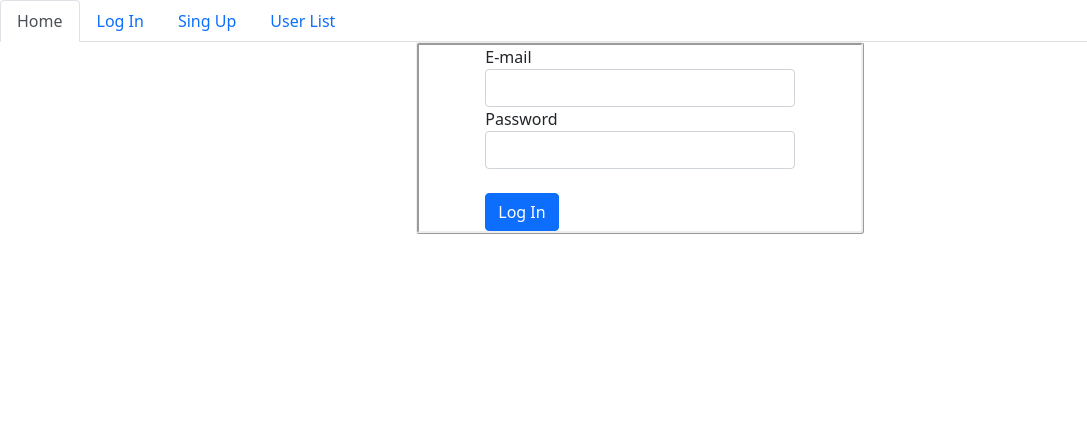
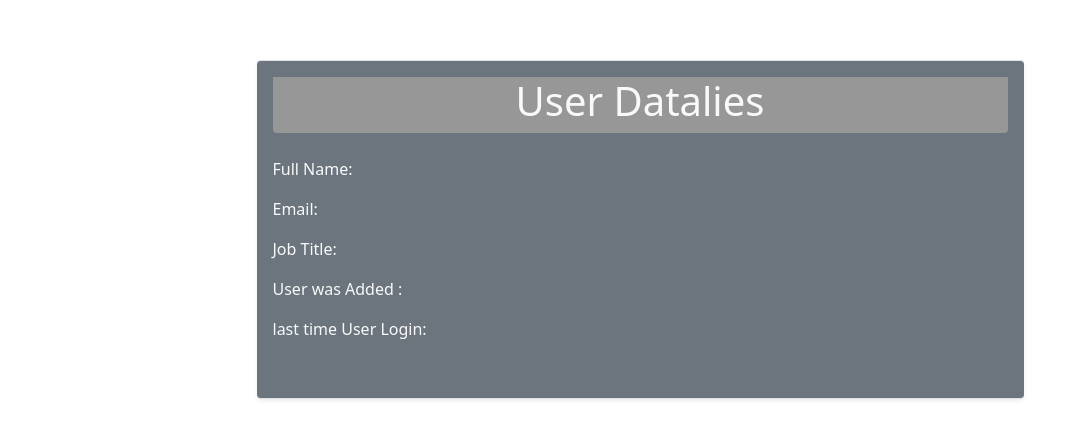
Before and after one commit to artelligence-fidel/proyecto-one, a React (Create React App) app: page /login-user in a window 1280 px wide. Shown: the top 438 px of the page, without its empty margins (0-1087 px from the left). Built offline with nearby package versions, Linux system fonts and the light colour scheme.

Commit message:
creado el servicio delete User

```diff
--- a/src/App.js
+++ b/src/App.js
@@ -2,18 +2,20 @@
 // Neceita mas modificaciones
 import React from 'react';
 //import UsoDeMoment from "./component/UsoDeMoment"
-
+/*
 import { BrowserRouter, Switch,Route } from 'react-router-dom';
 import Home from './pages/Home';
 import RegisterForm from './component/RegisterForm';
 import Login from './component/Login';
 import UserList from './pages/UserList';
 import Layout from './component/Layout'
-import 'bootstrap/dist/css/bootstrap.css'
+import 'bootstrap/dist/css/bootstrap.css'*/
+import User from './component/User'
 function App() {
 
   return (
-
+    <User/>
+/*
 
     // este es es el enrrutador
       <BrowserRouter>
@@ -28,7 +30,7 @@ function App() {
         </Layout>
   </BrowserRouter>
 
-
+     */
 
   );
 
--- a/src/component/Login.js
+++ b/src/component/Login.js
@@ -15,17 +15,13 @@ export default function Login(){
 
   const history = useHistory();
 
-  const m = moment();
+  const date = moment();
 
   //esta funcion es para regresar a la url que quiero que regrese
 
   function handleClick() {
     history.push("/list-of-users");
   }
-
-
-
-
 
 
       ///funcion (onSubmit) es para comprobar que el email y el password que se  esta  entrado por el form , este dentro de la lista de usuarios
@@ -36,7 +32,7 @@ export default function Login(){
         if(user) {
           //y act acutalisa la hora de inicio de sesion y el dia de la mismay los guarda
 
-              user.userLoggedIn = m.format('dddd DD MMMM YYYY   HH:mm:ss')
+              user.userLoggedIn = date.format('dddd DD MMMM YYYY   HH:mm:ss')
               localStorage.setItem('localStorageUserList',JSON.stringify(userList))
 
               return handleClick();//en caso que se cumple la condicion entonses me redirecciona para la lita de usuarios
--- a/src/component/User.js
+++ b/src/component/User.js
@@ -1,16 +1,24 @@
 import React from 'react'
-
-
+import 'bootstrap/dist/css/bootstrap.css'
+import './style/User.css'
+import GetUser from '../servises/GetUser'
 class User extends React.Component{
     render(){
         return(
             <React.Fragment>
-                <div><h1>User</h1></div>
-                <div><span>Full Name: Lester </span>
-                     <span>Email:lester14904@gmail.com</span>
-                     <span>Job Title:Software Engeenier</span>
-                     <span>User was Added : Software Engeenier</span>
-                     <span>last time User Login: Software Engeenier</span>
+                <div>
+                    <div className=' u-section-1 border-top border-bottom shadow-sm p-3 mb-5  rounded bg-secondary'>
+                        <div className='d-flex justify-content-center mb-4 headerUser rounded-bottom'>
+                            <h1 className='text-light'>User Datalies</h1>
+                         </div>
+                            <div>
+                                <span className='fw-normal d-flex flex-column bd-highlight mb-3 text-light'>Full Name: {GetUser.fullName} </span>
+                                <span className='fw- d-flex flex-column bd-highlight mb-3 text-light'>Email: {this.props.email}</span>
+                                <span className='fw-normal d-flex flex-column bd-highlight mb-3 text-light'>Job Title: {this.props.jobTitle}</span>
+                                <span className='fw-normal d-flex flex-column bd-highlight mb-3 text-light'>User was Added :{this.props.userAdded}</span>
+                                <span className='fw-normal d-flex flex-column bd-highlight mb-3 text-light'>last time User Login: {this.props.userLoggedIn}</span>
+                             </div>
+                    </div>
                 </div>
             </React.Fragment>
         )
--- /dev/null
+++ b/src/component/style/User.css
@@ -0,0 +1,16 @@
+
+
+  .u-section-1 {
+    width: 767px;
+    min-height: 339px;
+    margin: 60px auto 0;
+    background-position: center;
+    background-color: black;
+    border-radius: 5px;
+
+
+  }
+  .headerUser{
+   background-color:#979797;
+   ;
+  }
--- a/src/servises/CreateUser.js
+++ b/src/servises/CreateUser.js
@@ -14,7 +14,4 @@ export default function CreateUser(data){
         //esta funcion lo que haces es limpiar los campos despues de enviarlos al localstorage
       }
 
-
-
-
     }
--- a/src/servises/GetUser.js
+++ b/src/servises/GetUser.js
@@ -0,0 +1,13 @@
+import React from "react";
+
+export default function GetUser() {
+
+    var userlist = JSON.parse(localStorage.getItem('localStorageUserList') || '[]');
+    userlist.map((user, )=>{
+       return user
+
+
+    });
+    return GetUser
+
+}
```
Also changed, not shown: src/servises/DeleteUser.js (+12 -0 lines).
